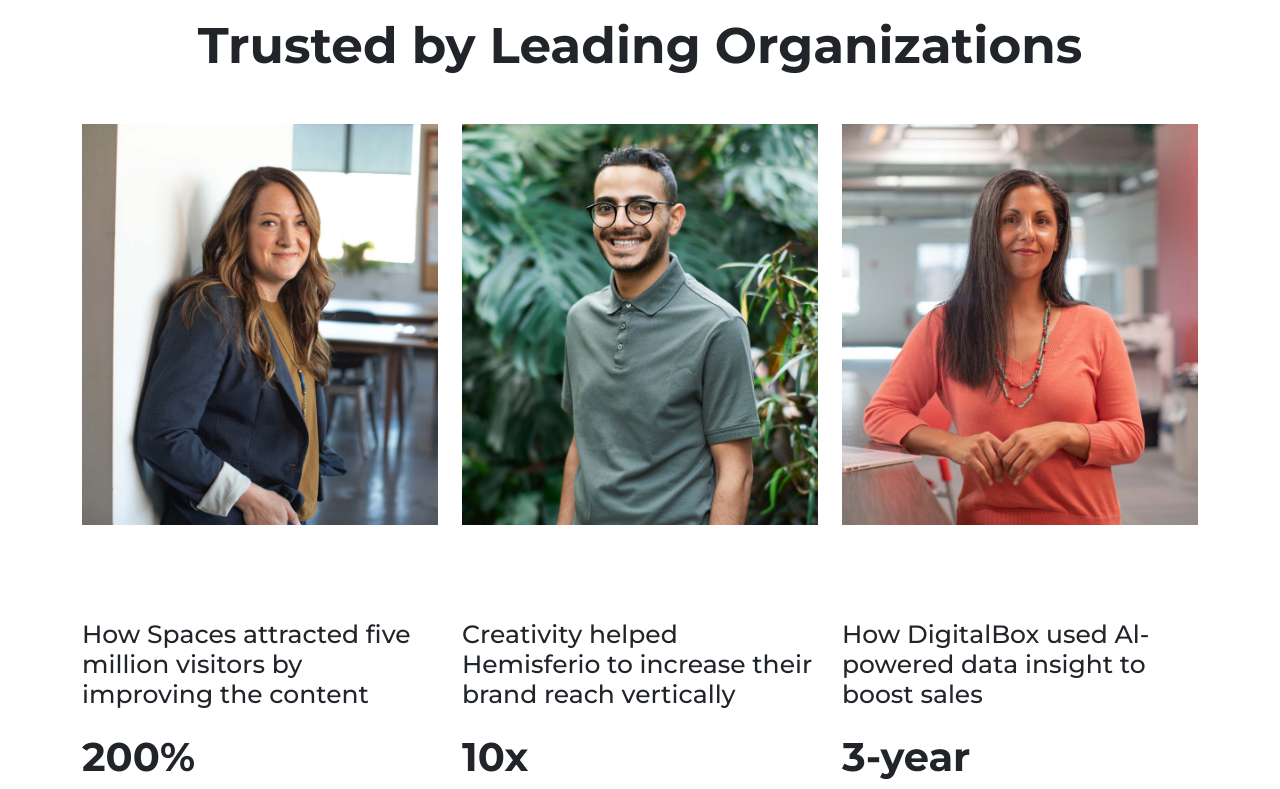
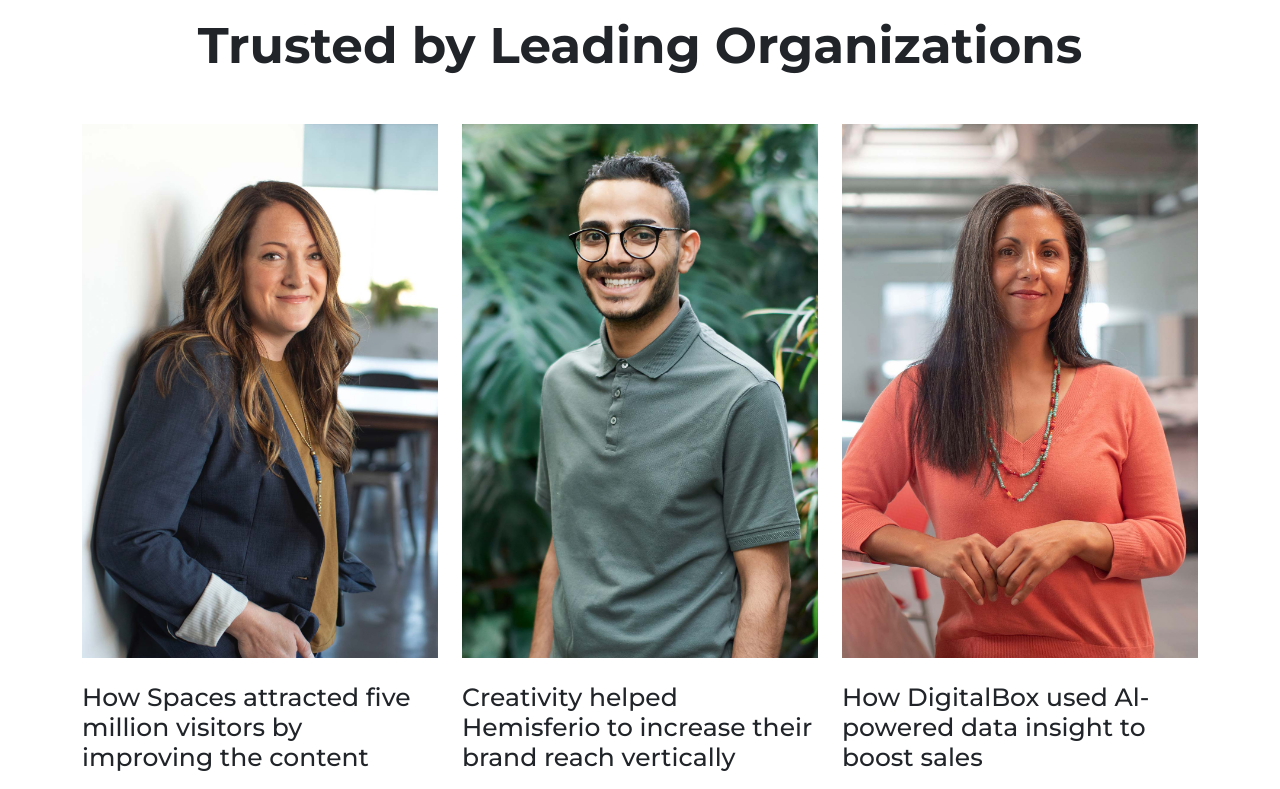
Before and after one commit to Ciro97cu/proj-html-vuejs, a Vue app: page / in a window 1280 px wide. Shown: the part 2900-3689 px from the top of the page. Built offline with nearby package versions, Linux system fonts and the light colour scheme.

Commit message:
fixed bug on hover

```diff
--- a/src/assets/style/mixin.scss
+++ b/src/assets/style/mixin.scss
@@ -22,8 +22,12 @@
 @mixin imgHover($colorHover, $height) {
 
     position: relative;
-    height: 80%;
     width: 100%;
+    aspect-ratio: $height;
+
+    img {
+        object-fit: cover;
+    }
 
     &:hover img {
         position: absolute;
@@ -33,8 +37,8 @@
     &:hover .filter_img {
         position: absolute;
         z-index: 10;
-        height: $height;
         width: 100%;
+        height: 100%;
         box-shadow: 0px -200px 400px -200px rgba($colorHover, 1) inset;
     }
 
--- a/src/components/GeneralTrust.vue
+++ b/src/components/GeneralTrust.vue
@@ -6,13 +6,13 @@
         <div class="col-sm-4" v-for="person in trust" :key="person.id">
           <div class="wrapper_img">
             <img
-              class="w-100 pb-4"
+              class="w-100 h-100"
               :src="require(`../assets/img/${person.path}`)"
               :alt="person.id"
             />
             <div class="filter_img"></div>
           </div>
-          <h4 class="pb-4">{{ person.title }}</h4>
+          <h4 class="py-4">{{ person.title }}</h4>
           <h3 class="pb-2">{{ person.value }}</h3>
           <p>{{ person.info }}</p>
         </div>
@@ -48,7 +48,7 @@ h2 {
 
 .col-sm-4 {
   .wrapper_img {
-    @include imgHover($color-Ecstasy, 85.3%);
+    @include imgHover($color-Ecstasy, 2/3);
   }
 
   h4 {
--- a/src/components/MarketingSection.vue
+++ b/src/components/MarketingSection.vue
@@ -16,13 +16,13 @@
         <div class="col-sm-4" v-for="card in marketing" :key="card.id">
           <div class="wrapper_img">
             <img
-              class="w-100 pb-4"
+              class="w-100 h-100"
               :src="require(`../assets/img/${card.path}`)"
               :alt="card.id"
             />
             <div class="filter_img"></div>
           </div>
-          <h3>{{ card.text }}</h3>
+          <h3 class="pt-4">{{ card.text }}</h3>
         </div>
       </div>
     </div>
@@ -50,7 +50,7 @@ export default {
   background-color: $color-Gray-Nurse;
 
   .wrapper_img {
-    @include imgHover($color-Ecstasy, 94%);
+    @include imgHover($color-Ecstasy, 4/3);
   }
 
   h2 {
```
